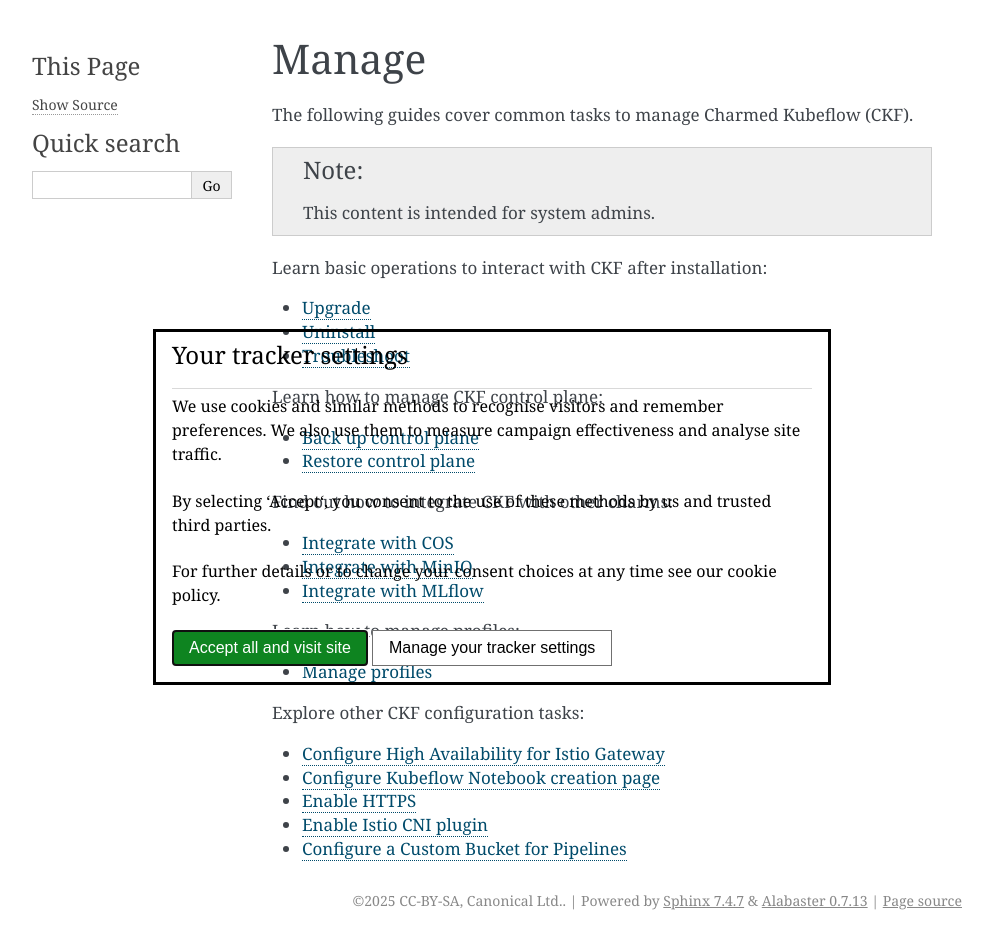
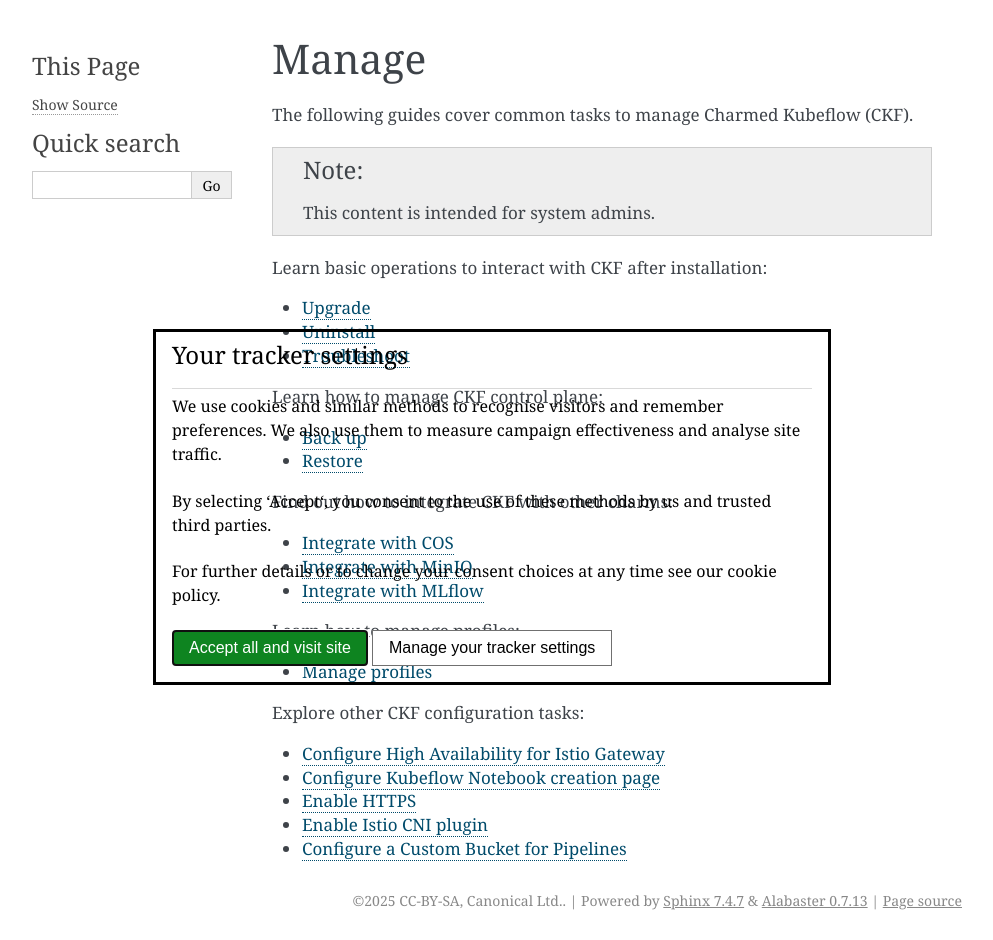
Before and after one commit to canonical/charmed-kubeflow-documentation, a Sphinx documentation site: the page built from docs/how-to/manage/index.rst, in a window 1280 px wide and 940 px high. Shown: the whole window, without its empty margins (148-1141 px from the left). Built offline with Sphinx 7.4.7, drawn with Linux system fonts in a browser that asks for light colours.

Commit message:
fix: doc references

```diff
--- a/docs/how-to/manage/back-up-control-plane.rst
+++ b/docs/how-to/manage/back-up-control-plane.rst
@@ -1,6 +1,6 @@
 .. _back_up:
 
-Back Up
+Back up
 =====================
 
 This guide describes how to back up Charmed Kubeflow (CKF) control plane data and user workloads to object storage using the `Charmed Velero <https://charmhub.io/velero-operator>`_.
--- a/docs/how-to/manage/index.rst
+++ b/docs/how-to/manage/index.rst
@@ -22,8 +22,8 @@
 .. toctree::
     :maxdepth: 1
 
-    Back up control plane <back-up-control-plane>
-    Restore control plane <restore-control-plane>
+    Back up <back-up-control-plane>
+    Restore <restore-control-plane>
 
 Find out how to integrate CKF with other charms:
 
--- a/docs/how-to/manage/upgrade/upgrade-1.8-1.9.rst
+++ b/docs/how-to/manage/upgrade/upgrade-1.8-1.9.rst
@@ -24,7 +24,7 @@
   * All pipeline runs are completed and there are no recurring runs enabled.
   * Katib experiments, training jobs and notebooks are not in progress or pending.
 
-* Back up any important data according to your organisation's policies. For databases, MinIO bucket pipelines and ML metadata, refer to the :ref:`backup guide <back_up>` for further details. For restoring that data, refer to the :ref:`restore guide <restore_control_plane>`.
+* Back up any important data according to your organisation's policies. For databases, MinIO bucket pipelines and ML metadata, refer to the :ref:`backup guide <back_up>` for further details. For restoring that data, refer to the :ref:`restore guide <restore>`.
 
 .. warning::
     The backup guide above does not guarantee the backup of all Kubeflow resources, such as notebooks and profiles.
@@ -141,7 +141,7 @@
 
     juju deploy mlmd --channel ckf-1.9/stable --trust
 
-5. :ref:`Restore ML metadata <restore_mlmd_sqlite>` for MLMD > 1.14 and CKF 1.9.
+5. `Restore ML metadata <https://github.com/canonical/mlmd-operator/tree/track/ckf-1.9?tab=readme-ov-file#upgrade>` for MLMD > 1.14 and CKF 1.9.
 
 ^^^^^^^^^^^^^^^^^^^^^^^
 Rest of PodSpec charms
--- a/docs/how-to/manage/upgrade/upgrade-1.9-1.10.rst
+++ b/docs/how-to/manage/upgrade/upgrade-1.9-1.10.rst
@@ -22,7 +22,7 @@
   * All pipeline runs are completed and there are no recurring runs enabled.
   * Katib experiments, training jobs and notebooks are not in progress or pending.
 
-* Back up any important data according to your organisation's policies. For databases, MinIO bucket pipelines and ML metadata, refer to the :ref:`backup guide for further details <back_up>`. For restoring that data, refer to the :ref:`restore guide <restore_control_plane>`.
+* Back up any important data according to your organisation's policies. For databases, MinIO bucket pipelines and ML metadata, refer to the :ref:`backup guide for further details <back_up>`. For restoring that data, refer to the :ref:`restore guide <restore>`.
 
 .. warning::
 
```
